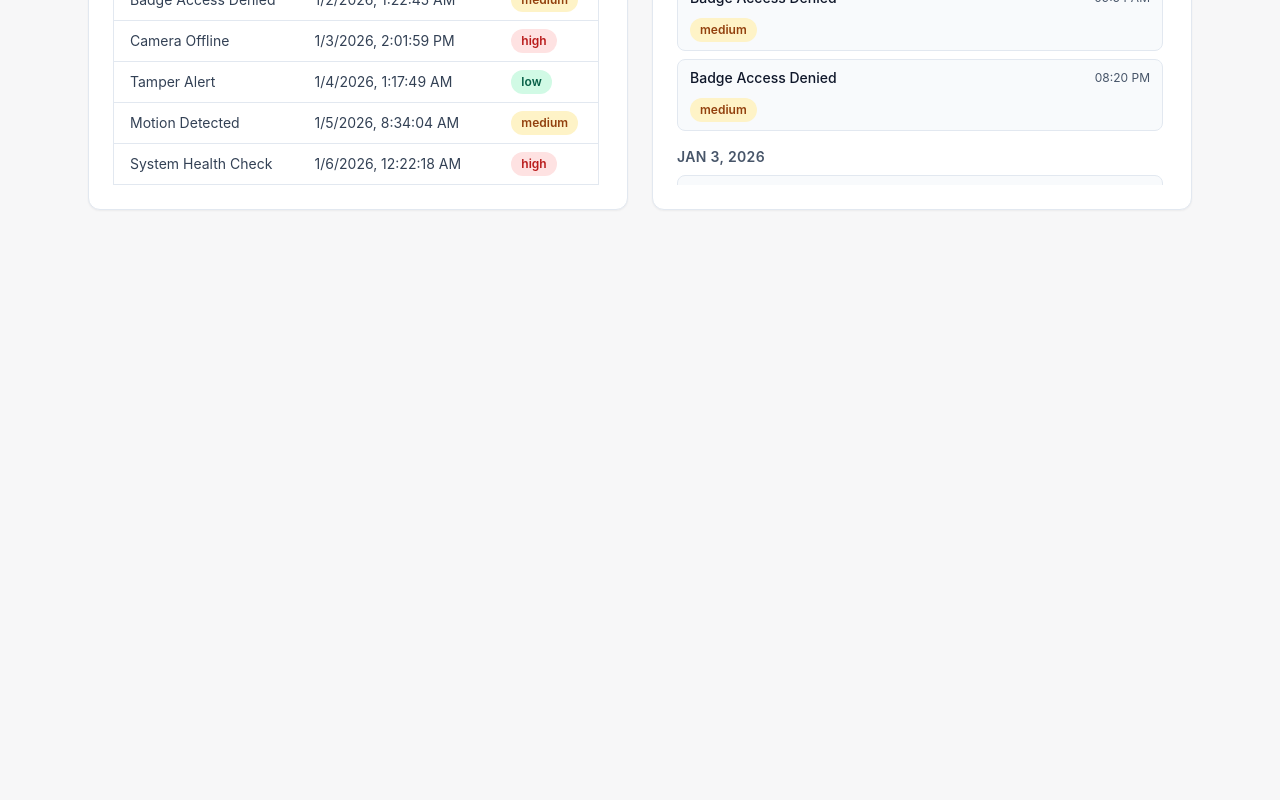
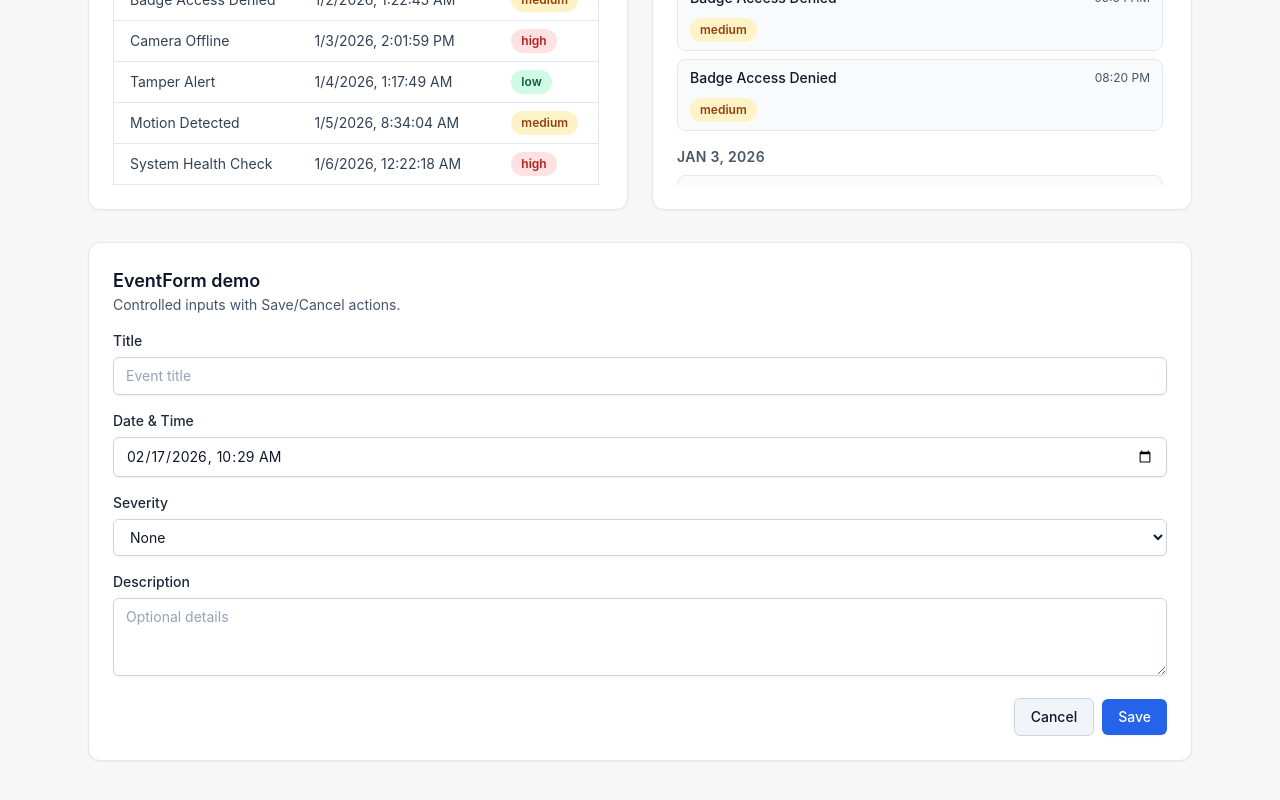
Before and after one commit to krisshkodrani/component-library-demo, a React (Vite) app: page / in a window 1280 px wide. Shown: the part 518-1318 px from the top of the page. Before the commit the page ends 800 px from the top, so only its background shows below. Built offline with nearby package versions, Linux system fonts and the light colour scheme.

Commit message:
feat(ui): add EventForm controlled inputs with save/cancel

```diff
--- a/src/demo/DemoApp.tsx
+++ b/src/demo/DemoApp.tsx
@@ -1,6 +1,6 @@
 import { useState } from 'react'
 import { makeMockEvents, type Event } from '../shared'
-import { DataGrid, Timeline, type ColumnDef } from '../ui'
+import { DataGrid, EventForm, Timeline, type ColumnDef } from '../ui'
 import { Badge } from '../ui/primitives/Badge'
 import { Button } from '../ui/primitives/Button'
 
@@ -122,6 +122,22 @@ export function DemoApp() {
           </div>
         </article>
       </section>
+
+      <section className="rounded-xl border border-slate-200 bg-white p-6 shadow-sm">
+        <header className="mb-4">
+          <h2 className="text-lg font-semibold text-slate-900">EventForm demo</h2>
+          <p className="text-sm text-slate-600">Controlled inputs with Save/Cancel actions.</p>
+        </header>
+        <EventForm
+          mode="add"
+          onSave={(draft) => {
+            console.log('EventForm save', draft)
+          }}
+          onCancel={() => {
+            console.log('EventForm cancel')
+          }}
+        />
+      </section>
     </main>
   )
 }
--- /dev/null
+++ b/src/ui/EventForm/EventForm.tsx
@@ -0,0 +1,125 @@
+import { useState } from 'react'
+import { Button } from '../primitives/Button'
+import { Field } from '../primitives/Field'
+import { Input } from '../primitives/Input'
+import type { EventDraft } from './types'
+
+function toLocalDateTimeInputValue(dateISO: string): string {
+  const date = new Date(dateISO)
+  const year = date.getFullYear()
+  const month = String(date.getMonth() + 1).padStart(2, '0')
+  const day = String(date.getDate()).padStart(2, '0')
+  const hours = String(date.getHours()).padStart(2, '0')
+  const minutes = String(date.getMinutes()).padStart(2, '0')
+  return `${year}-${month}-${day}T${hours}:${minutes}`
+}
+
+type EventFormProps = {
+  mode: 'add' | 'edit'
+  initialValue?: EventDraft
+  onSave: (draft: EventDraft) => void
+  onCancel: () => void
+}
+
+export function EventForm({
+  mode,
+  initialValue,
+  onSave,
+  onCancel,
+}: EventFormProps) {
+  const initialDateISO = initialValue?.dateISO ?? new Date().toISOString()
+  const [draft, setDraft] = useState<EventDraft>({
+    title: initialValue?.title ?? '',
+    dateISO: initialDateISO,
+    description: initialValue?.description ?? '',
+    severity: initialValue?.severity,
+  })
+  const [dateInputValue, setDateInputValue] = useState(
+    toLocalDateTimeInputValue(initialDateISO),
+  )
+
+  return (
+    <form
+      className="space-y-4"
+      onSubmit={(event) => {
+        event.preventDefault()
+        onSave(draft)
+      }}
+    >
+      <Field label="Title" htmlFor="event-form-title">
+        <Input
+          id="event-form-title"
+          value={draft.title}
+          onChange={(event) =>
+            setDraft((current) => ({ ...current, title: event.target.value }))
+          }
+          placeholder="Event title"
+        />
+      </Field>
+
+      <Field label="Date & Time" htmlFor="event-form-date">
+        <Input
+          id="event-form-date"
+          type="datetime-local"
+          value={dateInputValue}
+          onChange={(event) => {
+            const value = event.target.value
+            setDateInputValue(value)
+            const nextDate = new Date(value)
+            if (!Number.isNaN(nextDate.getTime())) {
+              setDraft((current) => ({
+                ...current,
+                dateISO: nextDate.toISOString(),
+              }))
+            }
+          }}
+        />
+      </Field>
+
+      <Field label="Severity" htmlFor="event-form-severity">
+        <select
+          id="event-form-severity"
+          value={draft.severity ?? ''}
+          onChange={(event) =>
+            setDraft((current) => ({
+              ...current,
+              severity:
+                event.target.value === ''
+                  ? undefined
+                  : (event.target.value as EventDraft['severity']),
+            }))
+          }
+          className="w-full rounded-md border border-slate-300 bg-white px-3 py-2 text-sm text-slate-900 shadow-sm focus-visible:outline-none focus-visible:ring-2 focus-visible:ring-blue-600 focus-visible:ring-offset-2"
+        >
+          <option value="">None</option>
+          <option value="low">Low</option>
+          <option value="medium">Medium</option>
+          <option value="high">High</option>
+        </select>
+      </Field>
+
+      <Field label="Description" htmlFor="event-form-description">
+        <textarea
+          id="event-form-description"
+          value={draft.description ?? ''}
+          onChange={(event) =>
+            setDraft((current) => ({
+              ...current,
+              description: event.target.value,
+            }))
+          }
+          rows={3}
+          className="w-full rounded-md border border-slate-300 bg-white px-3 py-2 text-sm text-slate-900 shadow-sm placeholder:text-slate-400 focus-visible:outline-none focus-visible:ring-2 focus-visible:ring-blue-600 focus-visible:ring-offset-2"
+          placeholder="Optional details"
+        />
+      </Field>
+
+      <div className="flex items-center justify-end gap-2">
+        <Button type="button" variant="secondary" onClick={onCancel}>
+          Cancel
+        </Button>
+        <Button type="submit">{mode === 'add' ? 'Save' : 'Save changes'}</Button>
+      </div>
+    </form>
+  )
+}
--- /dev/null
+++ b/src/ui/EventForm/index.ts
@@ -0,0 +1,2 @@
+export { EventForm } from './EventForm'
+export type { EventDraft } from './types'
--- /dev/null
+++ b/src/ui/EventForm/types.ts
@@ -0,0 +1,6 @@
+export type EventDraft = {
+  title: string
+  dateISO: string
+  description?: string
+  severity?: 'low' | 'medium' | 'high'
+}
--- a/src/ui/index.ts
+++ b/src/ui/index.ts
@@ -1,4 +1,6 @@
 export { DataGrid } from './DataGrid'
 export type { ColumnDef } from './DataGrid'
+export { EventForm } from './EventForm'
+export type { EventDraft } from './EventForm'
 export { Timeline } from './Timeline'
 export type { TimelineEvent } from './Timeline'
```
